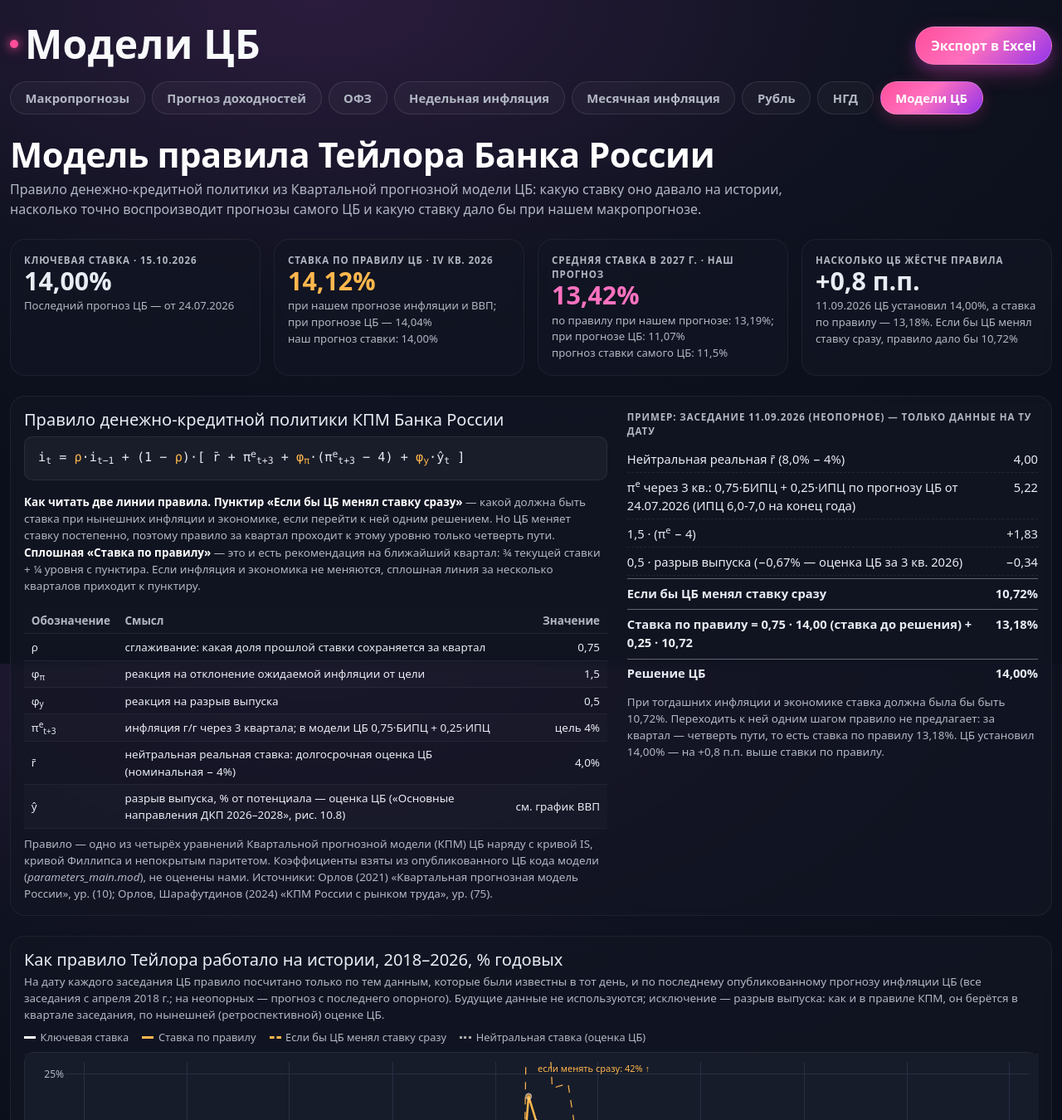
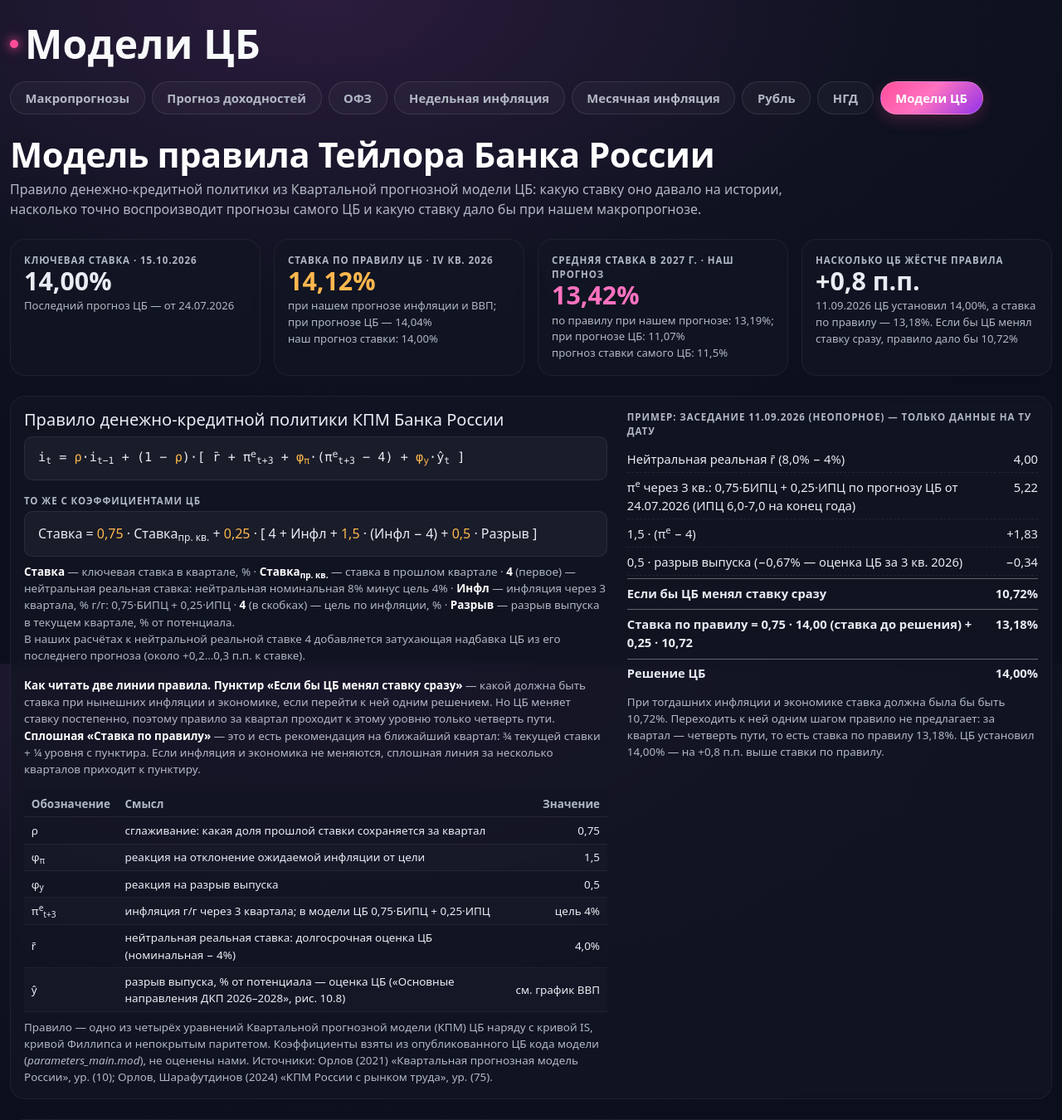
Before and after one commit to andreynes/macroforecasts, a Flask app: page /cbr-models in a window 1280 px wide. Shown: the top 1350 px of the page at 83% size. Run offline with Flask 3, Linux system fonts and the light colour scheme; parts of the project's set-up code (start-up, migrations or seed data) failed here and were passed over; some libraries are stand-ins or nearby versions.

Commit message:
Кнопка «Экспорт в Excel» только на «Макропрогнозах»; простая запись правила Тейлора
- base.html: кнопка экспорта показывается только при active_page == 'macro';
- «Модели ЦБ»: под параметрической формулой — та же формула с коэффициентами
  ЦБ и краткими русскими подписями.

Co-Authored-By: Claude Opus 5.5 <noreply@anthropic.com>

```diff
--- a/templates/base.html
+++ b/templates/base.html
@@ -28,10 +28,12 @@
           <div class="text-secondary mt-1">Автообновляемая таблица и график выбранного показателя</div>
         {% endif %}
       </div>
+      {% if active_page == 'macro' %}
       <div class="pt-2 position-relative">
         <a href="/export" class="btn-excel">Экспорт в Excel</a>
         <span class="btn-excel-glow"></span>
       </div>
+      {% endif %}
     </header>
 
     <nav class="page-tabs mb-4">
--- a/templates/cbr_models.html
+++ b/templates/cbr_models.html
@@ -14,6 +14,7 @@
   .cbm-formula { font-family: "JetBrains Mono", Consolas, monospace; font-size: .95rem; background: rgba(255,255,255,.04);
                  border: 1px solid rgba(255,255,255,.08); border-radius: 10px; padding: .8rem 1rem; line-height: 1.7; overflow-x: auto; }
   .cbm-formula .hl { color: #ffb74d; }
+  .cbm-formula-plain { font-family: inherit; font-size: 1rem; }
   .cbm-calc .row-l { display: flex; justify-content: space-between; gap: 1rem; padding: .34rem 0;
                      border-bottom: 1px dashed rgba(255,255,255,.08); font-size: .92rem; }
   .cbm-calc .row-l.sum { border-bottom: 0; border-top: 1px solid rgba(255,255,255,.35); font-weight: 700; margin-top: .2rem; }
@@ -56,6 +57,19 @@
             <h5 class="card-title mb-2">Правило денежно-кредитной политики КПМ Банка России</h5>
             <div class="cbm-formula mb-3">
               i<sub>t</sub> = <span class="hl">ρ</span>·i<sub>t−1</sub> + (1 − <span class="hl">ρ</span>)·[ r̄ + π<sup>e</sup><sub>t+3</sub> + <span class="hl">φ<sub>π</sub></span>·(π<sup>e</sup><sub>t+3</sub> − 4) + <span class="hl">φ<sub>y</sub></span>·ŷ<sub>t</sub> ]
+            </div>
+            <div class="cbm-eyebrow mb-1">То же с коэффициентами ЦБ</div>
+            <div class="cbm-formula cbm-formula-plain mb-2">
+              Ставка = <span class="hl">0,75</span> · Ставка<sub>пр. кв.</sub> + <span class="hl">0,25</span> · [ 4 + Инфл + <span class="hl">1,5</span> · (Инфл − 4) + <span class="hl">0,5</span> · Разрыв ]
+            </div>
+            <div class="cbm-note mb-3">
+              <b>Ставка</b> — ключевая ставка в квартале, % ·
+              <b>Ставка<sub>пр. кв.</sub></b> — ставка в прошлом квартале ·
+              <b>4</b> (первое) — нейтральная реальная ставка: нейтральная номинальная 8% минус цель 4% ·
+              <b>Инфл</b> — инфляция через 3 квартала, % г/г: 0,75·БИПЦ + 0,25·ИПЦ ·
+              <b>4</b> (в скобках) — цель по инфляции, % ·
+              <b>Разрыв</b> — разрыв выпуска в текущем квартале, % от потенциала.<br>
+              В наших расчётах к нейтральной реальной ставке 4 добавляется затухающая надбавка ЦБ из его последнего прогноза (около +0,2…0,3 п.п. к ставке).
             </div>
             <div class="cbm-note mb-3">
               <b>Как читать две линии правила.</b> <b>Пунктир «Если бы ЦБ менял ставку сразу»</b> — какой должна быть ставка
```
